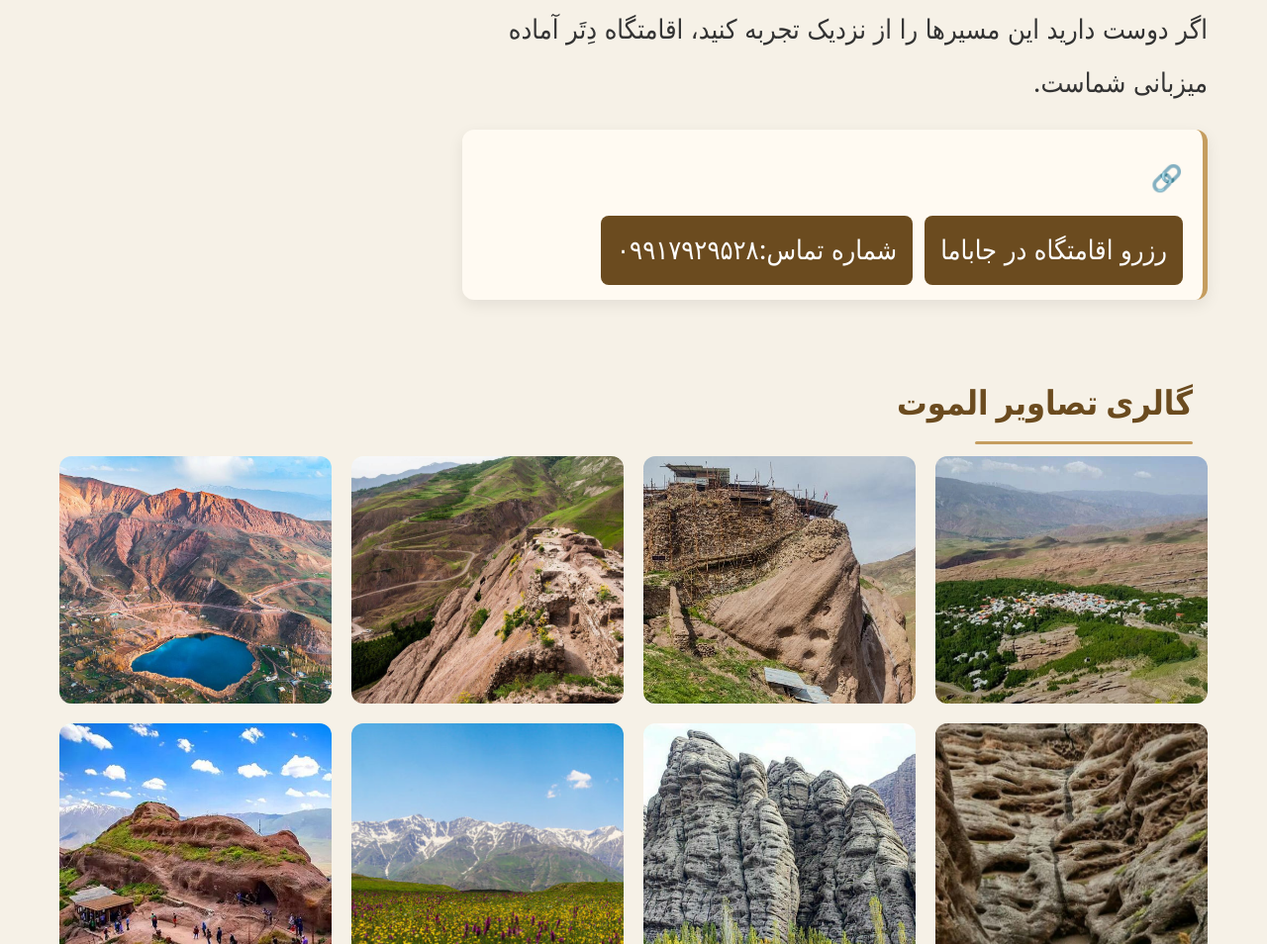
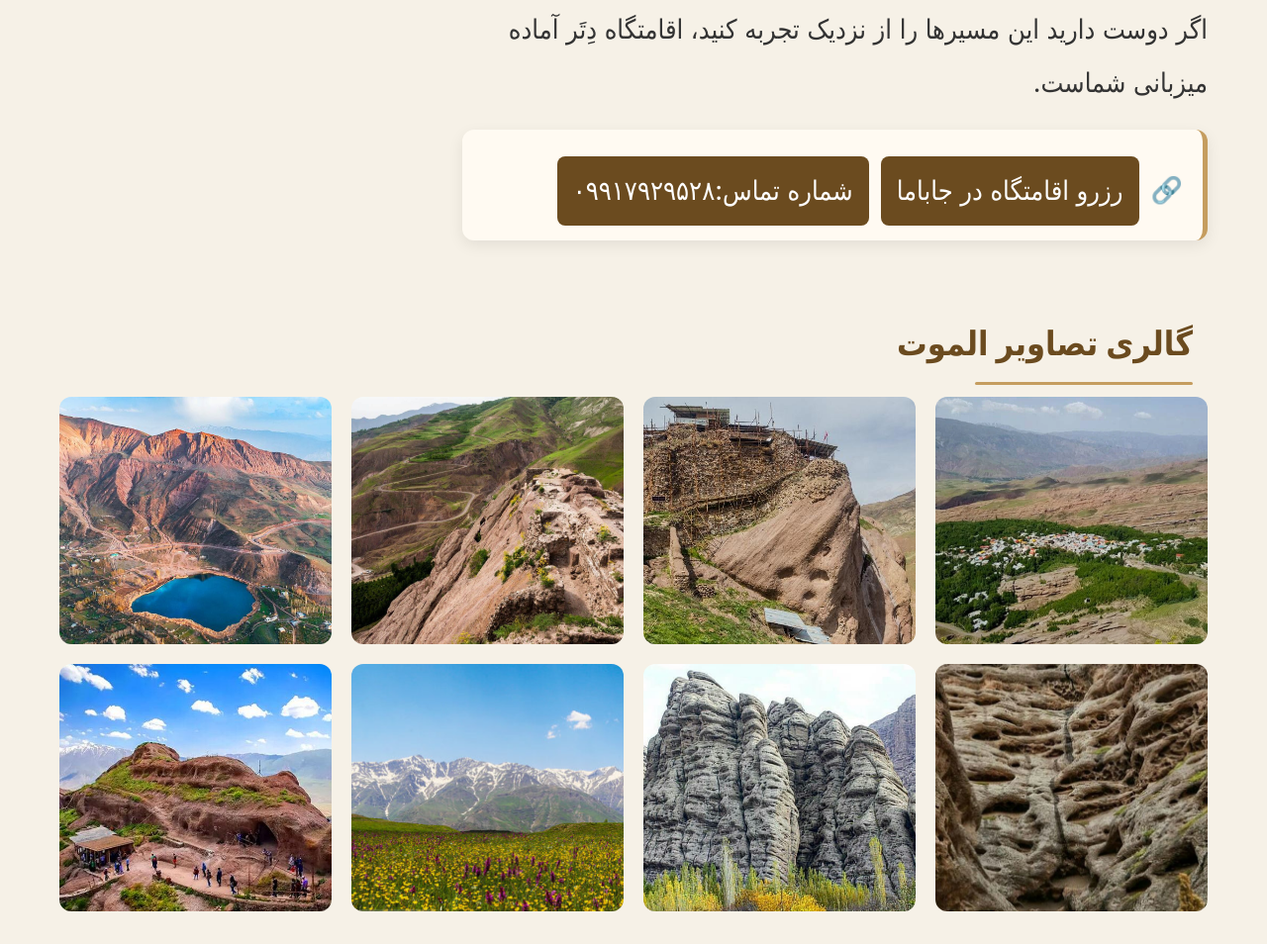
Before and after one commit to MhmdMahdiEskandari/alamut-castle, a plain HTML site: page index.html in a window 1280 px wide. Shown: the part 5566-6520 px from the top of the page at 99% size. Drawn offline with Linux system fonts and the light colour scheme; a web font is replaced by a local one.

Commit message:
Update index.html

```diff
--- a/index.html
+++ b/index.html
@@ -666,13 +666,8 @@ footer{
                 </p>
 
                 <div class="location-box">
-
-                    <p>
-                        🔗
-                    </p>
-
                     <div class="location-links">
-
+                        <p>🔗</p>
                         <a target="_blank"
                            href="https://www.jabama.com/stay/traditional-504719">
                             رزرو اقامتگاه در جاباما
```
